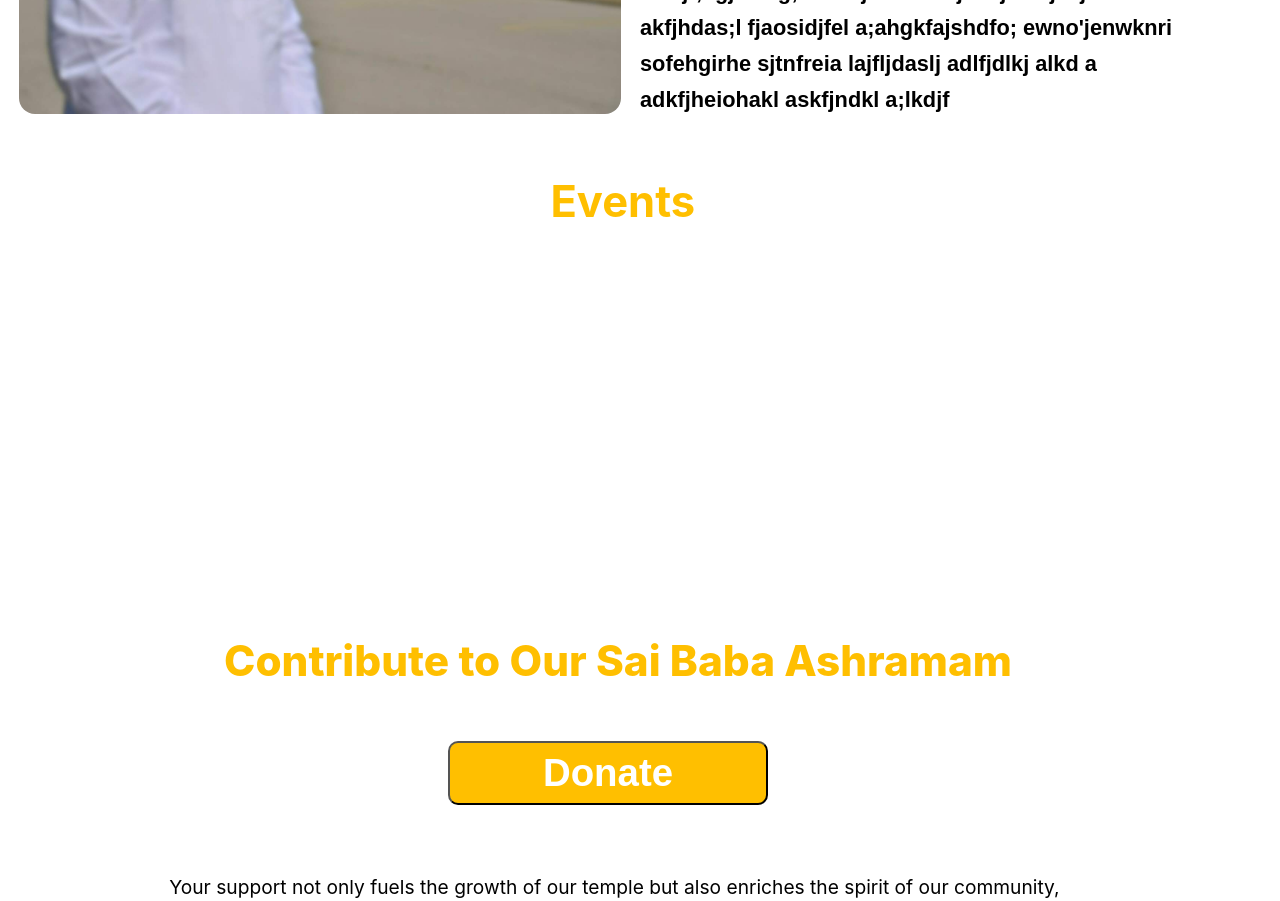
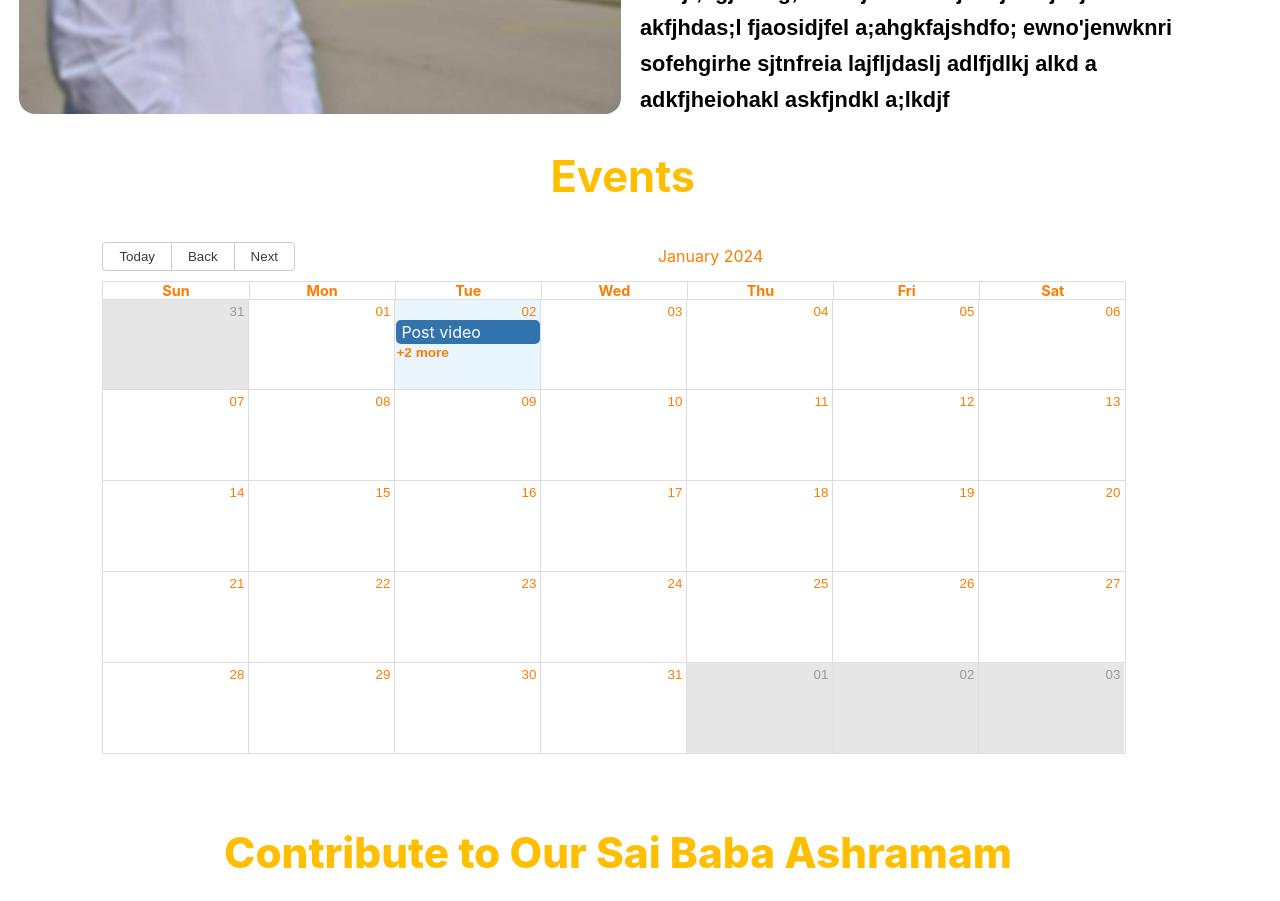
Before and after one commit to Ani2nem/Ashramam, a React (Create React App) app: page / in a window 1280 px wide. Shown: the part 1000-1901 px from the top of the page. Built offline with nearby package versions, Linux system fonts and the light colour scheme.

Commit message:
added react calender to the event section and udjusted the position of other elements to make app uniform

```diff
--- a/src/Donate/Donate.css
+++ b/src/Donate/Donate.css
@@ -1,7 +1,7 @@
 .donate-button{
     position: absolute;
-    top: 136vw;
-    left: 35%;
+    top: 149vw;
+    left: 34%;
     background-color:rgb(255,191,0);
     color: white;
     text-align: center;
@@ -19,7 +19,7 @@
 }
 .donation-title{
     position: absolute;
-    top: 125vw;
+    top: 140vw;
     left: 17.5%;
     font-weight: 800;
     color: black;
@@ -30,7 +30,7 @@
 .donation-message{
     color:black;
     position: absolute;
-    top: 145vw;
+    top: 156vw;
     left: 13vw;
     max-width: 70vw;
     text-align: center;
--- a/src/Events/Events.css
+++ b/src/Events/Events.css
@@ -1,74 +1,20 @@
 .events-section {
     position: absolute;
-    color: rgb(255, 191, 0);
-    top: 89vw;
+    color: rgb(255, 123, 0);
+    top: 87vw;
     left: 43%;
 }
 
 .events-text {
+    position: absolute;
     font-size: 3.4vw;
+    color:rgb(255, 191, 0);
 }
 
-.table {
+.calendar-js{
     position: absolute;
-    left: -25rem;
-    color: black;
-    border-collapse: collapse;
-    width: 60rem;
-    height: 25rem;
+    top: 10vw;
+    width: 80vw;
+    height: 40vw;
+    left: -35vw;
 }
-
-th, td {
-    border: 1px solid #dddddd;
-    text-align: left;
-    padding: 8px;
-}
-
-th {
-    background-color: orange;
-}
-
-.index {
-    font-size: 25px;
-}
-
-/* Specify column widths */
-.table th:first-child,
-.table td:first-child {
-    width: 10%;
-}
-
-.table th:last-child,
-.table td:last-child {
-    width: 40%;
-}
-
-
-.scheduler{
-    position: relative;
-    left: -20rem;
-    top: -2rem;
-}
-
-.e-btn{
-   display: none;
-}
-
-
-.e-schedule .e-month-view .e-header-cells {
-    width: 100rem;
-    height: 2rem;
-    text-align: center;
-    background-color: white;
-    color: gold;
-    font-weight: 800;
-    font-size: 18px;
-    max-width: 7rem;
-}
-
-.e-schedule .e-month-view .e-work-cells{
-    width: 10rem;
-    height: 3rem;
-   color: orange;
-   font-size: 25px;
-}
--- a/src/Events/Events.js
+++ b/src/Events/Events.js
@@ -1,18 +1,32 @@
 import React from 'react';
-import './Events.css';
+import { Calendar, momentLocalizer } from 'react-big-calendar';
+import './Events.css'
+import moment from 'moment';
+import 'react-big-calendar/lib/css/react-big-calendar.css';
+
+const localizer = momentLocalizer(moment);
 
 const Events = () => {
-        return (
-            <section id="Events" className="events-section">
-                <h1 className="events-text">Events</h1>
-                <div className='scheduler'>
-                {/* <ScheduleComponent currentView='Month' >
-                    <Inject services={[Day, Week, Month, Agenda]}/>
-                </ScheduleComponent>     */}
-                </div>
+  const events = [
+    { start: new Date(), end: new Date(), title: 'Post video' },
+    { start: new Date(), end: new Date(), title: 'Edit video' },
+    { start: new Date(), end: new Date(), title: 'Code' },
+  ];
 
-           </section>
-        );
-    }
+  return (
+    <section id="Events" className="events-section">
+      <h1 className="events-text">Events</h1>
+      <div className="calendar-js">
+        <Calendar
+          localizer={localizer}
+          events={events}
+          views={['month']} // Show only the month view
+          startAccessor="start"
+          endAccessor="end"
+        />
+      </div>
+    </section>
+  );
+};
 
 export default Events;
--- a/src/Footer/Footer.css
+++ b/src/Footer/Footer.css
@@ -1,6 +1,6 @@
 .footer-section{
     position: absolute;
-    top: 160vw;
+    top: 165vw;
     background-color: black;
     height: 20vw;
     width: 100%;
```
Also changed, not shown: package.json (+7 -0 lines), 1 other file (tests, documents, lock files or other folders).
